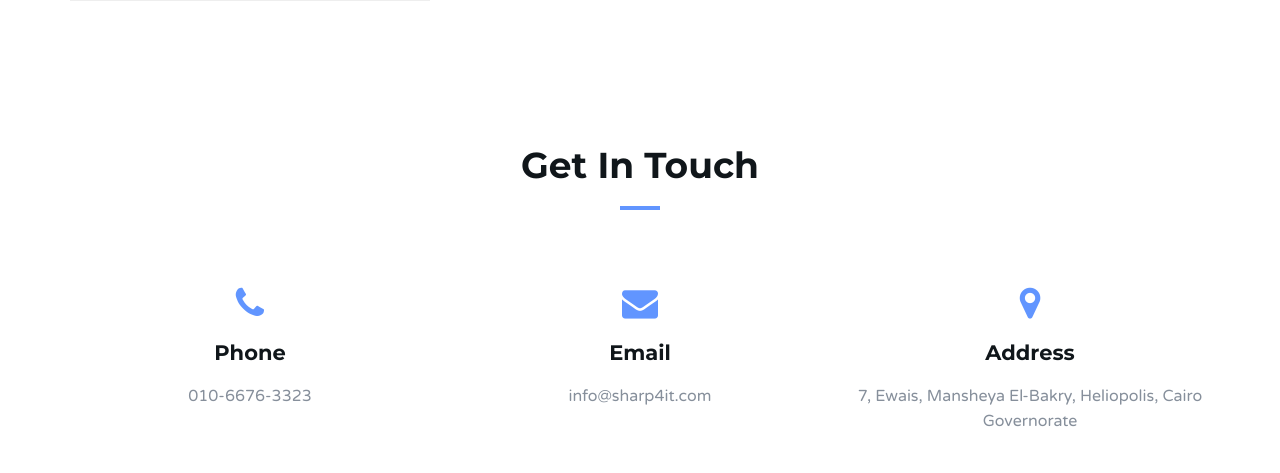
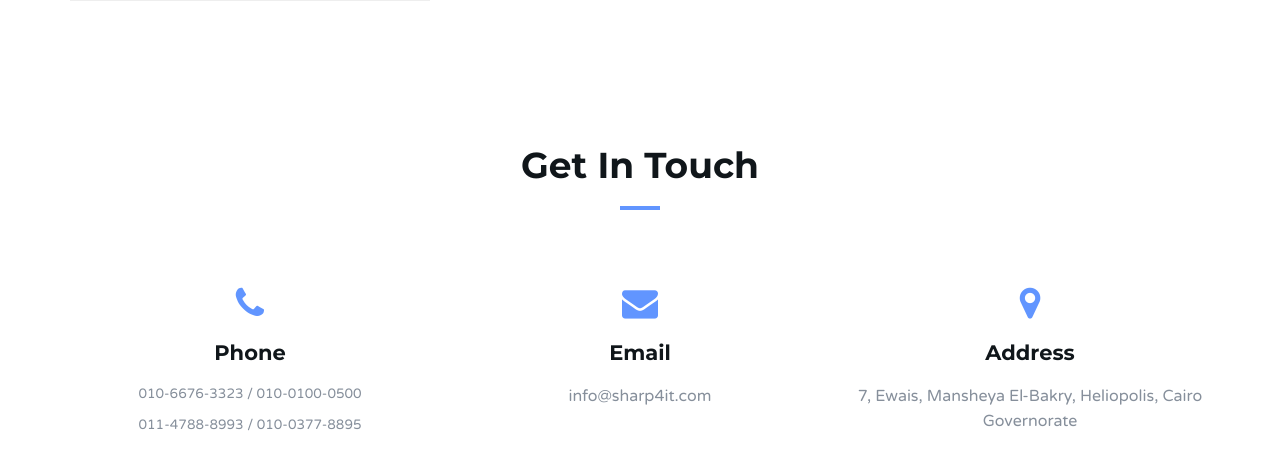
Before and after one commit to badreldenbeko/sharp_website, a Django app: page /en/ in a window 1280 px wide. Shown: the part 4165-4638 px from the top of the page. Run offline with Django 3.2, Linux system fonts and the light colour scheme; data comes from the database, SQL or seed files in the repository; some libraries are stand-ins or nearby versions.

Commit message:
Edit the address and the mobile numbers.

```diff
--- a/home/templates/home/home.html
+++ b/home/templates/home/home.html
@@ -165,7 +165,8 @@
                     <div class="contact">
                         <i class="fa fa-phone"></i>
                         <h3>{% trans 'Phone' %}</h3>
-                        <p>010-6676-3323</p>
+                        <p class="small">010-6676-3323 / 010-0100-0500</p>
+                        <p class="small">011-4788-8993 / 010-0377-8895</p>
                     </div>
                 </div>
                 <!-- /contact -->
@@ -186,8 +187,11 @@
                         <p>{% trans '7, Ewais, Mansheya El-Bakry, Heliopolis, Cairo Governorate' %}</p>
                     </div>
                 </div>
+            </div>
+
             <!-- /contact -->
             <!-- contact form -->
+            <div class="row">
                 <div class="col-md-6">
                     <form method="post"><br>
                         {% csrf_token %}
```
Lines whose indentation alone changed are shown as unchanged.
